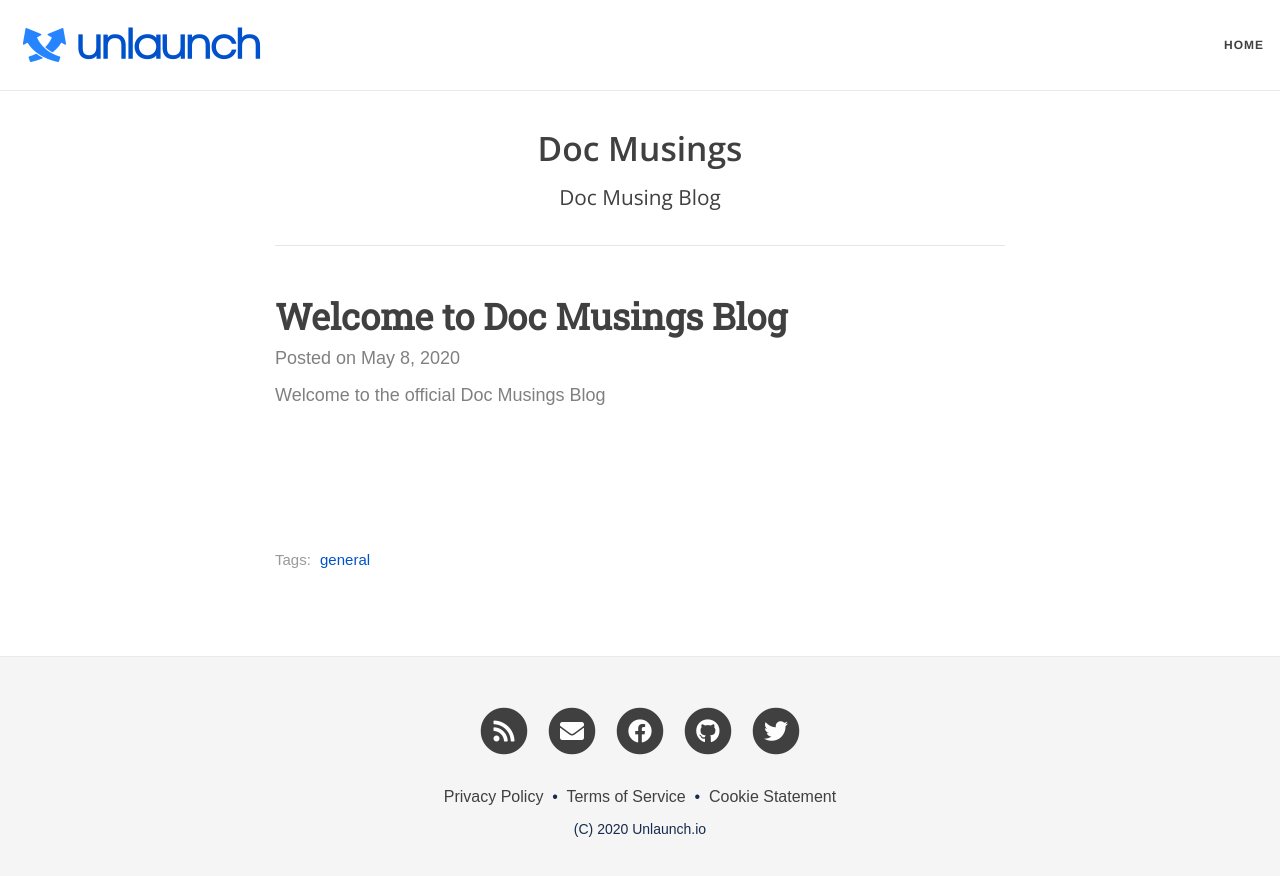
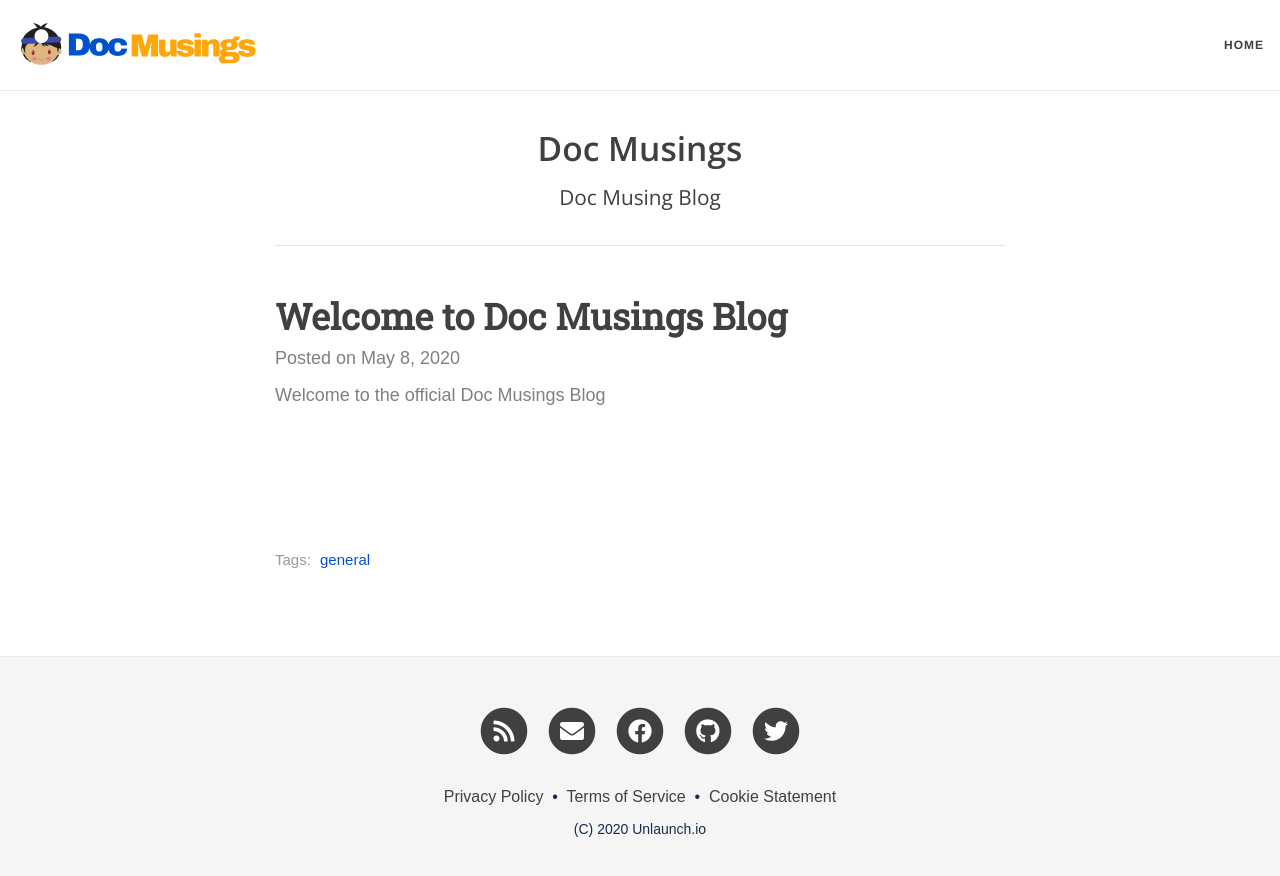
Before and after one commit to tarabmansoor/tarabmansoor.github.io, a Jekyll site: the page built from index.html, in a window 1280 px wide. Shown: the top 876 px of the page. Built offline with Jekyll 4.4.1, drawn with Linux system fonts in a browser that asks for light colours; nearby versions of some CDN libraries; the list of posts is cut into pages by our own code.

Commit message:
changed logo

```diff
--- a/_config.yml
+++ b/_config.yml
@@ -27,7 +27,7 @@ round-avatar: true
 
 # If you want to have an image logo in the top-left corner instead of the title text,
 # then specify the following parameter
-title-img: /assets/img/unlaunch-logo.png
+title-img: /assets/img/docmusings-logo.png
 
 
 # --- Footer options --- #
@@ -66,7 +66,7 @@ share-links-active:
 
 # How to display the link to your website in the footer
 # Remove this if you don't want a link in the footer
-url-pretty: "unlaunch.io"
+url-pretty: "docmusings.com"
 
 # Create a "tags" index page and make tags on each post clickable
 link-tags: true
```
Also changed, not shown: assets/img/docmusings-logo.png (added), assets/img/unlaunch-logo-1.png (deleted), assets/img/unlaunch-logo-2.png (deleted), assets/img/unlaunch-logo.png (deleted).
